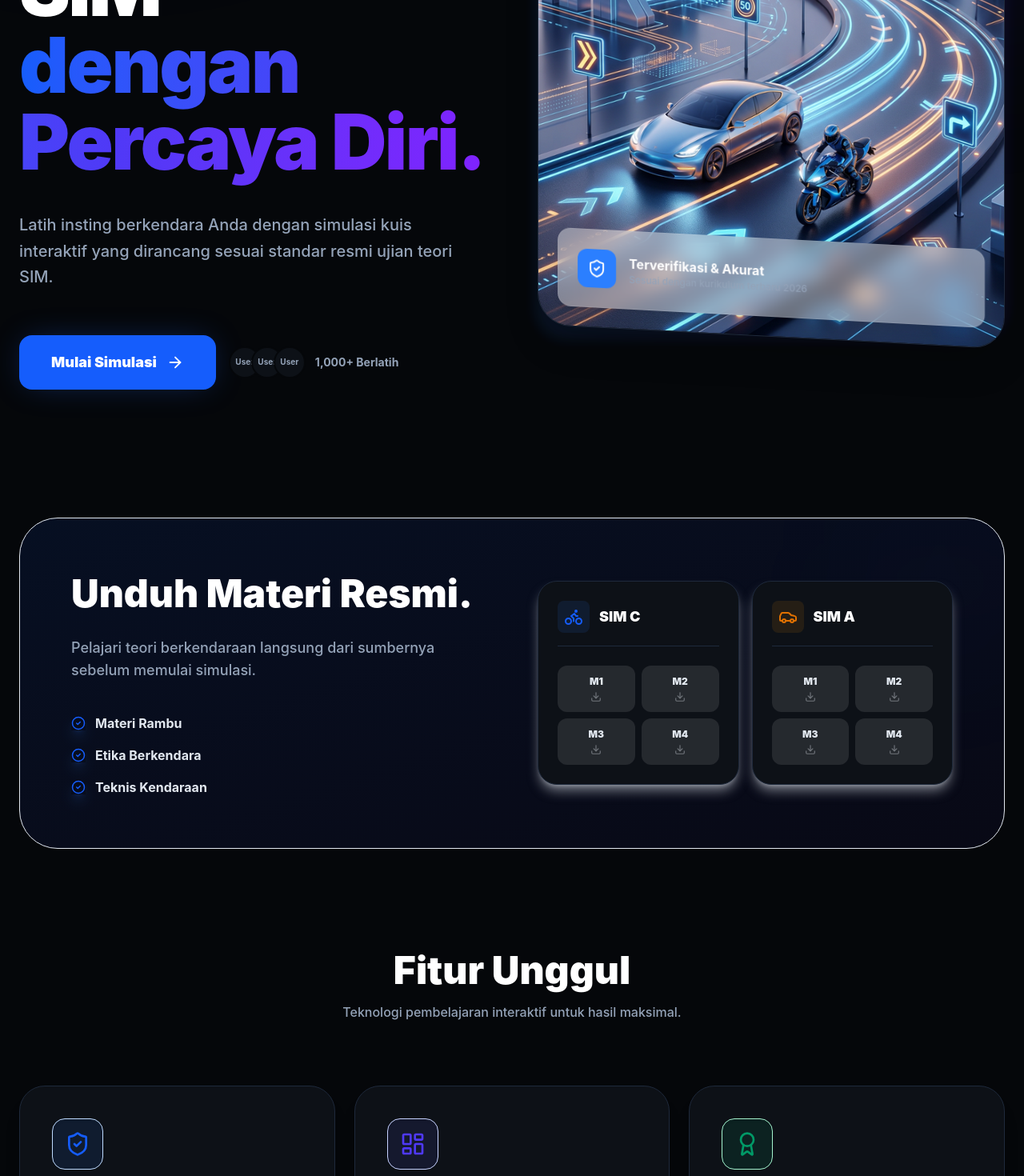
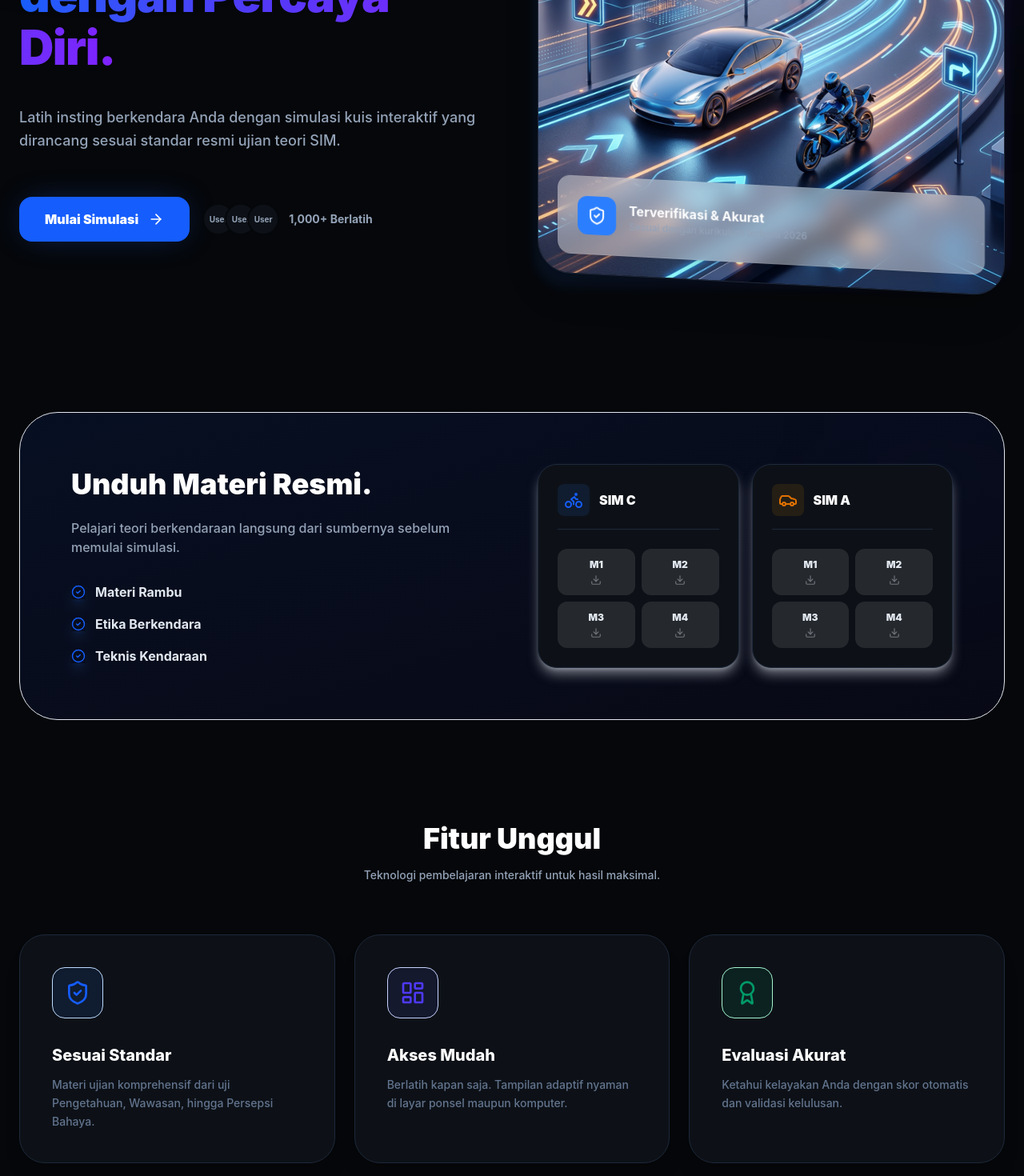
Before and after one commit to ananwxyz/simulasim, a React (Vite) app: page / in a window 1280 px wide. Shown: the part 440-1910 px from the top of the page at 80% size. Built offline with nearby package versions, Linux system fonts and the light colour scheme; no server answers.

Commit message:
feat: scale down Home page typography for better aesthetic balance

```diff
--- a/src/pages/client/Home.tsx
+++ b/src/pages/client/Home.tsx
@@ -18,7 +18,7 @@ export default function Home() {
                         <div className="p-2 bg-blue-600/10 rounded-xl border border-blue-500/20 shadow-inner">
                             <img src="/logo.png" alt="SimulaSIM Logo" className="w-6 h-6 object-contain" />
                         </div>
-                        <span className="text-[var(--heading)] font-black text-2xl tracking-tight bg-clip-text text-transparent bg-gradient-to-br from-[var(--heading)] to-[var(--subtext)]">
+                        <span className="text-[var(--heading)] font-black text-xl tracking-tight bg-clip-text text-transparent bg-gradient-to-br from-[var(--heading)] to-[var(--subtext)]">
                             SimulaSIM
                         </span>
                     </div>
@@ -56,24 +56,24 @@ export default function Home() {
                                 Official Theory Quiz 2026
                             </div>
 
-                            <h1 className="text-5xl md:text-7xl lg:text-8xl font-black text-[var(--heading)] tracking-tight leading-[0.9] lg:leading-[1]">
+                            <h1 className="text-4xl md:text-5xl lg:text-6xl font-black text-[var(--heading)] tracking-tight leading-[1.1] lg:leading-[1.1]">
                                 Lulus Ujian SIM <br />
                                 <span className="text-transparent bg-clip-text bg-gradient-to-r from-blue-600 via-indigo-600 to-violet-600 dark:from-blue-400 dark:via-indigo-400 dark:to-violet-400">
                                     dengan Percaya Diri.
                                 </span>
                             </h1>
 
-                            <p className="text-lg md:text-xl text-[var(--subtext)] max-w-xl mx-auto lg:mx-0 leading-relaxed font-medium transition-colors">
+                            <p className="text-base md:text-lg text-[var(--subtext)] max-w-xl mx-auto lg:mx-0 leading-relaxed font-medium transition-colors">
                                 Latih insting berkendara Anda dengan simulasi kuis interaktif yang dirancang sesuai standar resmi ujian teori SIM.
                             </p>
 
                             <div className="pt-4 flex flex-col sm:flex-row items-center gap-4 justify-center lg:justify-start">
                                 <Link
                                     to="/register"
-                                    className="px-10 py-5 bg-blue-600 hover:bg-blue-500 text-white rounded-2xl font-black text-lg transition-all shadow-[0_0_40px_-10px_rgba(37,99,235,0.4)] hover:shadow-[0_0_60px_-10px_rgba(37,99,235,0.6)] hover:-translate-y-1 flex items-center gap-3 w-full sm:w-auto justify-center group"
+                                    className="px-8 py-4 bg-blue-600 hover:bg-blue-500 text-white rounded-2xl font-black text-base transition-all shadow-[0_0_40px_-10px_rgba(37,99,235,0.4)] hover:shadow-[0_0_60px_-10px_rgba(37,99,235,0.6)] hover:-translate-y-1 flex items-center gap-3 w-full sm:w-auto justify-center group"
                                 >
                                     Mulai Simulasi
-                                    <ArrowRight size={22} className="group-hover:translate-x-1 transition-transform" />
+                                    <ArrowRight size={20} className="group-hover:translate-x-1 transition-transform" />
                                 </Link>
                                 <div className="flex -space-x-3 items-center">
                                     {[1, 2, 3].map((i) => (
@@ -117,10 +117,10 @@ export default function Home() {
 
                         <div className="relative z-10 grid grid-cols-1 lg:grid-cols-2 gap-16 items-center">
                             <div>
-                                <h2 className="text-4xl md:text-5xl font-black text-[var(--heading)] dark:text-white leading-tight mb-6 whitespace-nowrap transition-colors">
+                                <h2 className="text-3xl md:text-4xl font-black text-[var(--heading)] dark:text-white leading-tight mb-5 whitespace-nowrap transition-colors">
                                     Unduh Materi Resmi.
                                 </h2>
-                                <p className="text-[var(--subtext)] dark:text-white/90 text-lg font-medium mb-10 transition-colors">
+                                <p className="text-[var(--subtext)] dark:text-white/90 text-base font-medium mb-8 transition-colors">
                                     Pelajari teori berkendaraan langsung dari sumbernya sebelum memulai simulasi.
                                 </p>
                                 <div className="space-y-4">
@@ -140,7 +140,7 @@ export default function Home() {
                                         <div className="p-2 bg-blue-500/10 rounded-lg text-blue-600 dark:text-blue-400 transition-colors">
                                             <Bike size={24} />
                                         </div>
-                                        <span className="font-black text-[var(--heading)] dark:text-white text-lg transition-colors">SIM C</span>
+                                        <span className="font-black text-[var(--heading)] dark:text-white text-base transition-colors">SIM C</span>
                                     </div>
                                     <div className="grid grid-cols-2 gap-2">
                                         {[1, 2, 3, 4].map((num) => (
@@ -162,7 +162,7 @@ export default function Home() {
                                         <div className="p-2 bg-amber-500/10 rounded-lg text-amber-600 dark:text-amber-400 transition-colors">
                                             <Car size={24} />
                                         </div>
-                                        <span className="font-black text-[var(--heading)] dark:text-white text-lg transition-colors">SIM A</span>
+                                        <span className="font-black text-[var(--heading)] dark:text-white text-base transition-colors">SIM A</span>
                                     </div>
                                     <div className="grid grid-cols-2 gap-2">
                                         {[1, 2, 3, 4].map((num) => (
@@ -184,9 +184,9 @@ export default function Home() {
 
                 {/* Features Section */}
                 <section id="features" className="max-w-7xl mx-auto px-6 pb-32">
-                    <div className="text-center mb-20 space-y-4">
-                        <h2 className="text-3xl md:text-5xl font-black text-[var(--heading)] transition-colors">Fitur Unggul</h2>
-                        <p className="text-[var(--subtext)] max-w-xl mx-auto font-medium transition-colors">Teknologi pembelajaran interaktif untuk hasil maksimal.</p>
+                    <div className="text-center mb-16 space-y-4">
+                        <h2 className="text-2xl md:text-4xl font-black text-[var(--heading)] transition-colors">Fitur Unggul</h2>
+                        <p className="text-[var(--subtext)] max-w-xl mx-auto text-sm font-medium transition-colors">Teknologi pembelajaran interaktif untuk hasil maksimal.</p>
                     </div>
 
                     <div className="grid grid-cols-1 md:grid-cols-3 gap-6">
@@ -218,8 +218,8 @@ export default function Home() {
                                 }`}>
                                     {f.icon}
                                 </div>
-                                <h3 className="text-2xl font-extrabold text-[var(--heading)] mb-4 transition-colors">{f.title}</h3>
-                                <p className="text-slate-500 dark:text-white/80 leading-relaxed font-medium transition-colors">{f.desc}</p>
+                                <h3 className="text-xl font-extrabold text-[var(--heading)] mb-3 transition-colors">{f.title}</h3>
+                                <p className="text-slate-500 dark:text-white/80 text-sm leading-relaxed font-medium transition-colors">{f.desc}</p>
                             </div>
                         ))}
                     </div>
```
